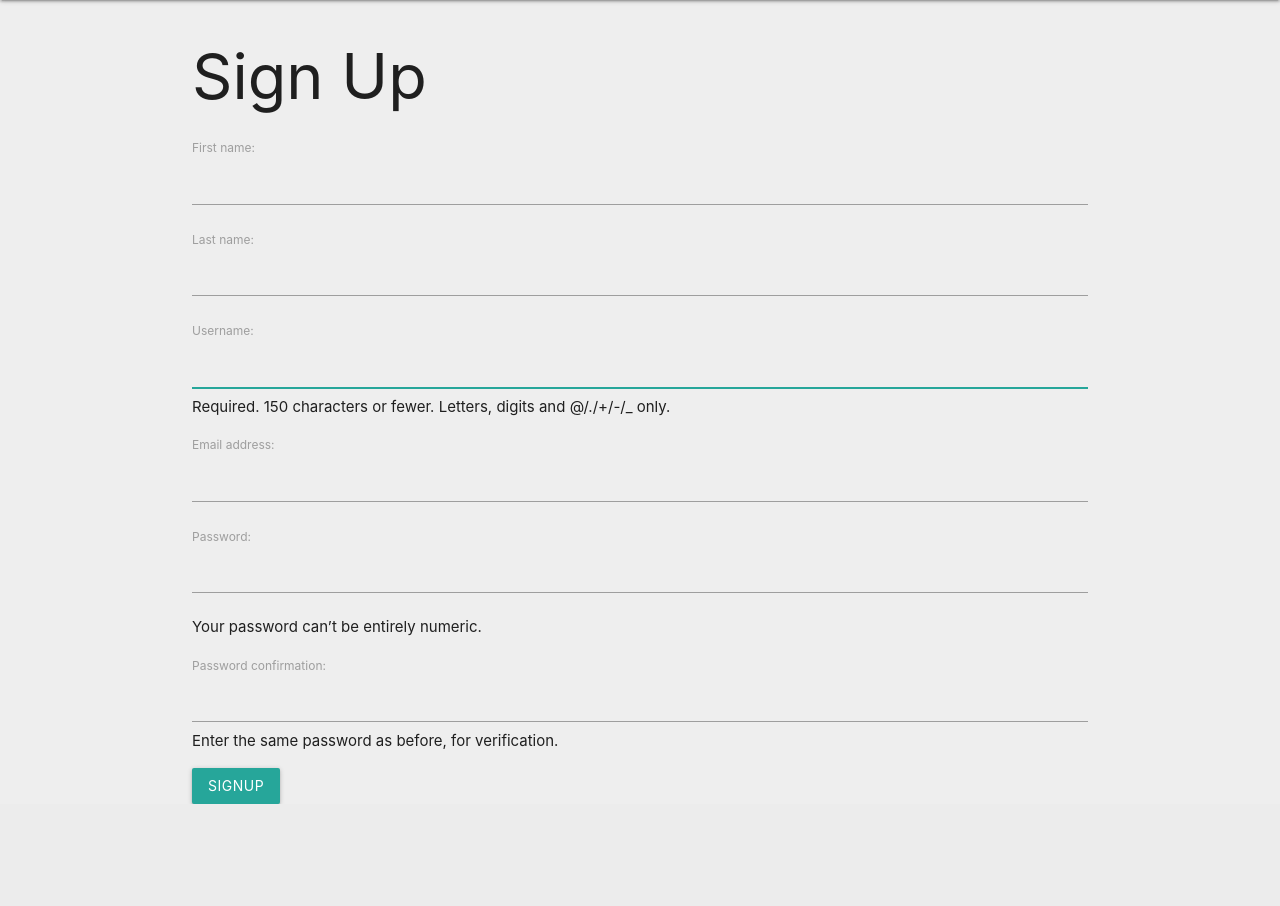
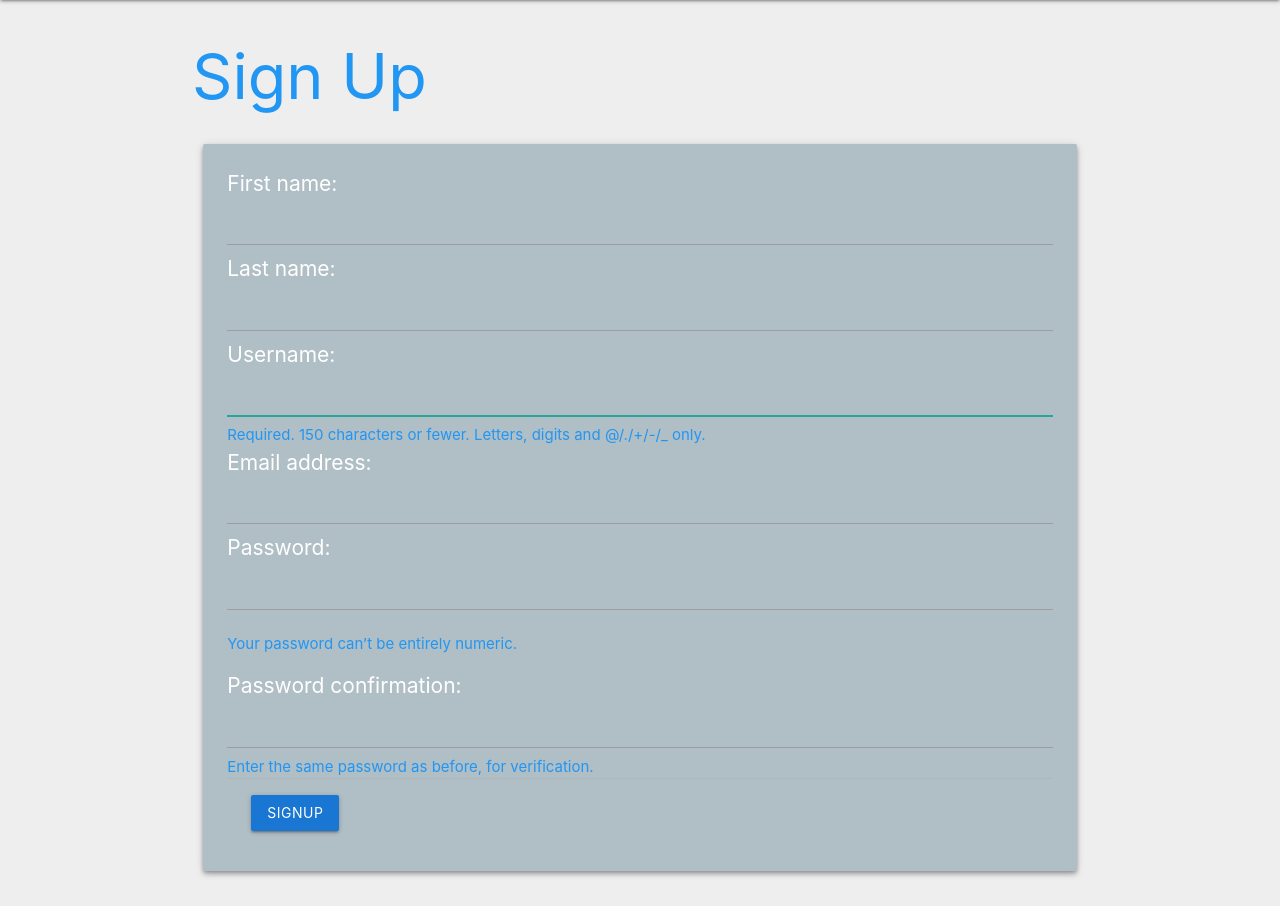
Before and after one commit to CharlesAta/Workoutify, a Django app: page /accounts/signup/ in a window 1280 px wide. Shown: the part 64-970 px from the top of the page. Before the commit the page ends 868 px from the top, so only its background shows below. Run offline with Django 3.2, Linux system fonts and the light colour scheme.

Commit message:
update styling

```diff
--- a/workoutify/main_app/static/css/style.css
+++ b/workoutify/main_app/static/css/style.css
@@ -117,3 +117,24 @@ ul {
 #edit-workout-btn {
   margin: 10px;
 }
+.card-form label {
+  color: white;
+  font-size: 1.4rem;
+}
+
+.card-form input,
+.card-form textarea {
+  color: darkblue;
+}
+
+.dropdown-content li > span {
+  color: darkblue;
+}
+
+.select-wrapper input.select-dropdown:focus {
+  border-color: white;
+}
+
+#weather-card label {
+  color: white;
+}
--- a/workoutify/main_app/templates/registration/login.html
+++ b/workoutify/main_app/templates/registration/login.html
@@ -1,6 +1,6 @@
 {% extends 'base.html' %} {% block content %}
 
-<h1>Log In</h1>
+<h1 class="blue-text darken-2">Log In</h1>
 
 <form method="post" action="{% url 'login' %}">
   {% csrf_token %} {{ form.as_p }}
--- a/workoutify/main_app/templates/registration/signup.html
+++ b/workoutify/main_app/templates/registration/signup.html
@@ -1,14 +1,31 @@
 {% extends 'base.html' %} {% block content %}
 
-<h1>Sign Up</h1>
+<h1 class="blue-text darken-2">Sign Up</h1>
 
-{% if error_message %}
-<p class="red-text">{{ error_message }}</p>
-{% endif %}
+<div>
+  <div class="row">
+    <div class="col s12 m12">
+      <div class="card z-depth-2 blue-grey lighten-3">
+        <div class="card-content blue-text">
+          {% if error_message %}
+          <p class="red-text">{{ error_message }}</p>
+          {% endif %}
+          <form class="card-form" action="{% url 'signup' %}" method="post">
+            <!-- Django requires the following for security purposes -->
+            {% csrf_token %} {{ form.as_p }}
 
-<form method="post" action="{% url 'signup' %}">
-  {% csrf_token %} {{ form.as_p }}
-  <input type="submit" class="btn" value="signup" />
-</form>
+            <div class="card-action">
+              <input
+                type="submit"
+                class="btn white-text blue darken-2"
+                value="signup"
+              />
+            </div>
+          </form>
+        </div>
+      </div>
+    </div>
+  </div>
+</div>
 
 {% endblock %}
--- a/workoutify/main_app/views.py
+++ b/workoutify/main_app/views.py
@@ -41,7 +41,7 @@ def auto_weather(user_id):
 
 def auto_schedule():
     try:
-        Schedule.objects.filter(date__lt=datetime.date.today() - datetime.timedelta(days=1)).delete()
+        Schedule.objects.filter(date__lte=datetime.date.today() - datetime.timedelta(days=1)).delete()
     except Schedule.DoesNotExist:
         pass
 
```
Also changed, not shown: workoutify/main_app/templates/home.html (+5 -5 lines), workoutify/main_app/templates/main_app/exercise_form.html (+20 -3 lines), workoutify/main_app/templates/main_app/workout_form.html (+16 -2 lines).
